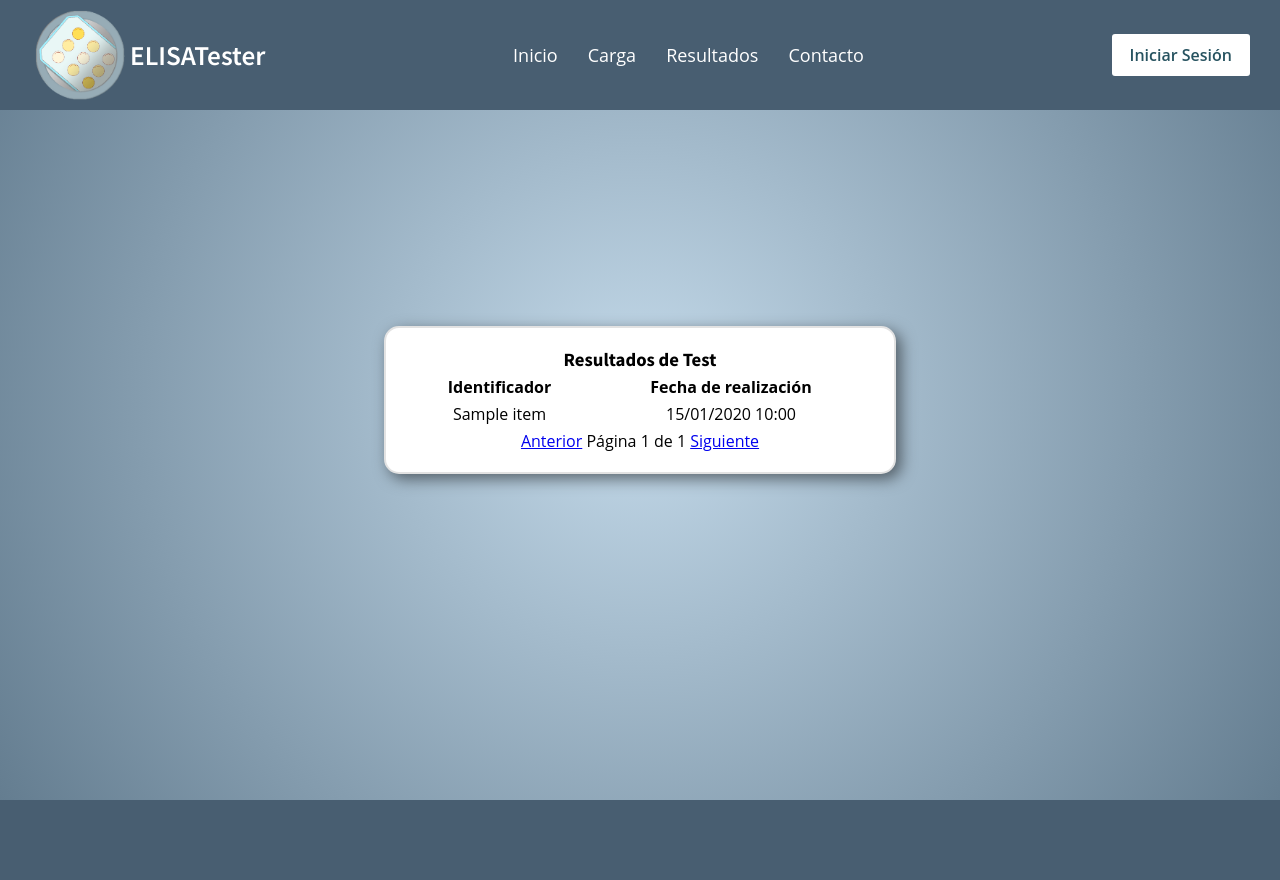
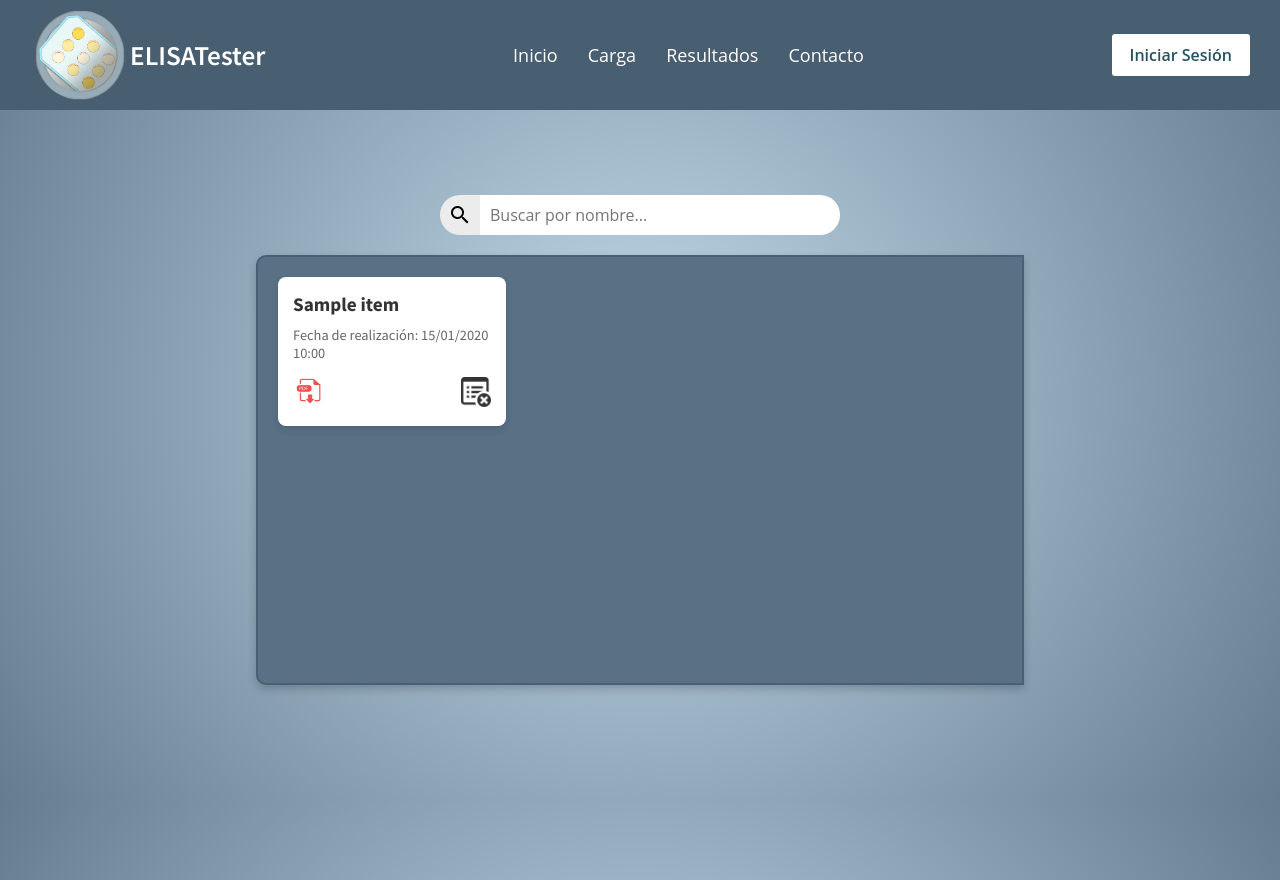
Before and after one commit to sofiaesc/proyectofinal, a Symfony app: template desarrollo_web/templates/front/test/test_list.html.twig in a window 1280 px wide. Before the commit the page ends 800 px from the top, so only its background shows below. Run offline with Twig, Linux system fonts and the light colour scheme; the template is opened without the code that fills it: most values are stand-ins (such as "Sample title", 1, 10 or a date in 2020); some libraries are stand-ins or nearby versions.

Commit message:
front informes

```diff
--- a/desarrollo_web/public/css/styles.css
+++ b/desarrollo_web/public/css/styles.css
@@ -291,7 +291,7 @@ header {
 
     .carga-container {
         background-color: #597085;
-        border: 2px solid #61656B;
+        border: 2px solid #486077;
         border-radius: 15px;
         padding: 20px;
         width: 80vw;
@@ -337,7 +337,7 @@ header {
 
     .carga-container {
         background-color: #597085;
-        border: 2px solid #61656B;
+        border: 2px solid #486077;
         border-radius: 15px;
         padding: 20px;
         width: 40vw;
@@ -409,7 +409,7 @@ input {
     display: flex;
     justify-content: center;
     align-items: center;
-    height: 100vh;
+    height: 110vh;
 }
 
 .body-container {
@@ -483,3 +483,124 @@ input {
 .custom-button:focus {
     outline: none;
 }
+
+/* SECCIÓN DE RESULTADOS*/
+/* Contenedor de items */
+.resultados-container {
+    background-color: #597085;
+    border: 2px solid #486077;
+    width: 60vw;
+    height: calc(60vh - 50px);
+    margin-top: 20px;
+    overflow-y: auto;
+    border-top-left-radius: 10px;
+    border-bottom-left-radius: 10px;
+    box-shadow: 0 4px 8px rgba(0, 0, 0, 0.2);
+    padding: 20px;
+}
+
+.items-container {
+    display: grid;
+    grid-template-columns: repeat(3, 1fr); /* 3 columnas */
+    gap: 20px; /* Espaciado entre items */
+}
+
+@media (max-width: 899px) {
+    .items-container {
+        grid-template-columns: repeat(2, 1fr);
+    }
+
+    .resultados-container {
+        width: 80vw;
+    }
+}
+
+/* Tarjetas individuales */
+.item-card {
+    background-color: #fff;
+    border-radius: 8px;
+    padding: 15px;
+    box-shadow: 0 4px 6px rgba(0, 0, 0, 0.1);
+    transition: transform 0.3s ease;
+}
+
+.item-card:hover {
+    transform: scale(1.05); /* Efecto hover */
+}
+
+.item-card h5 {
+    margin-bottom: 10px;
+    font-size: 1.2rem;
+    color: #333;
+}
+
+.item-card p {
+    margin-bottom: 15px;
+    font-size: 0.9rem;
+    color: #666;
+}
+
+.item-card .btn {
+    font-size: 0.8rem;
+}
+
+.d-flex {
+    display: flex;
+    justify-content: space-between; /* Asegura que los íconos estén a los extremos */
+    width: 100%;
+}
+
+.d-flex a {
+    display: inline-block;
+    text-align: center;
+}
+
+.ml-auto {
+    margin-left: auto; /* Empuja el segundo ícono hacia la derecha */
+}
+
+/* Contenedor principal que contiene tanto el buscador como los resultados */
+.contenedor-principal {
+    padding: 20px;  /* Espaciado general */
+    margin: 0 auto; /* Centrado del contenedor */
+}
+
+/* Barra de búsqueda con ícono dentro */
+.input-group {
+    width: 100%;
+    max-width: 400px; /* Limitar el ancho máximo */
+    margin: 0 auto; /* Centrar el formulario */
+    display: flex; /* Alinea los elementos en una fila */
+    align-items: center; /* Alinea verticalmente el ícono y el input */
+}
+
+/* Estilo para el ícono de la lupa */
+.input-group-text {
+    background-color: #ececec; /* Fondo suave para el ícono */
+    border-radius: 25px 0 0 25px; /* Bordes redondeados a la izquierda */
+    display: flex;
+    align-items: center; /* Centra el ícono verticalmente */
+    justify-content: center; /* Centra el ícono horizontalmente */
+    height: 40px; /* Aseguramos que la altura del ícono sea la misma que el input */
+    width: 40px; /* Ancho del ícono */
+    font-size: 18px; /* Tamaño de la lupa */
+    padding: 0; /* Eliminar cualquier relleno extra */
+}
+
+/* Estilo para el campo de texto */
+.input-group .form-control {
+    border-left: 0; /* Quitar borde izquierdo para que se conecte con el ícono */
+    border-radius: 0 25px 25px 0; /* Bordes redondeados a la derecha */
+    font-size: 16px; /* Tamaño de la fuente */
+    padding-left: 10px; /* Espacio para el texto */
+    height: 40px; /* Aseguramos que la altura sea la misma que el ícono */
+    flex: 1; /* Hace que el campo de texto ocupe el espacio restante */
+    margin: 0; /* Eliminar márgenes adicionales */
+}
+
+/* Estilo cuando el input tiene foco */
+.input-group .form-control:focus {
+    border-color: #007bff; /* Borde azul cuando tiene foco */
+    box-shadow: 0 0 8px rgba(0, 123, 255, 0.5); /* Sombra alrededor */
+    outline: none; /* Quitar contorno al hacer foco */
+}
--- a/desarrollo_web/public/js/base.js
+++ b/desarrollo_web/public/js/base.js
@@ -92,4 +92,5 @@ document.addEventListener('DOMContentLoaded', () => {
     } else {
         console.error('No se encontraron los elementos del modal o el botón.');
     }
+
 });
--- a/desarrollo_web/templates/front/test/test_list.html.twig
+++ b/desarrollo_web/templates/front/test/test_list.html.twig
@@ -4,56 +4,45 @@
 
 {% block body %}
 <div class="main-container">
-    <div class="container my-4">
-        <h3 class="text-center my-3">Resultados de Test</h3>
-        <div class="table-responsive">
-            <table class="table table-bordered text-center">
-                <thead class="thead-dark">
-                    <tr>
-                        <th class="columna">Identificador</th>
-                        <th class="columna">Fecha de realización</th>
-                    </tr>
-                </thead>
-                <tbody>
-                    {% for item in items %}
-                        <tr class="tabla-fila" onclick="window.location.href='{{ path('app_test_show', {'id': item.id}) }}'">
-                            <td class="columna">{{ item.nombreAlt }}</td>
-                            <td class="columna">{{ item.fechaHora|date('d/m/Y H:i') }}</td>
-                        </tr>
-                    {% else %}
-                        <tr>
-                            <td colspan="2" class="text-center">No hay resultados para mostrar.</td>
-                        </tr>
-                    {% endfor %}
-                </tbody>
-            </table>
+    <!-- Contenedor principal que incluye el buscador y los resultados -->
+    <div class="contenedor-principal">
+
+        <!-- Formulario de búsqueda -->
+        <div class="search-container">
+            <form method="get" action="{{ path('app_test_list') }}" class="d-flex align-items-center">
+                <!-- Barra de búsqueda con icono dentro -->
+                <div class="input-group">
+                    <!-- Ícono de lupa -->
+                    <span class="input-group-text" id="basic-addon1">
+                        <i class="material-icons">search</i>
+                    </span>
+                    <!-- Campo de texto -->
+                    <input type="text" name="search" class="form-control" placeholder="Buscar por nombre..." value="{{ search }}">
+                </div>
+            </form>
         </div>
 
-        <!-- Paginación -->
-        <div class="pagination justify-content-center mt-4">
-            <a href="?page={{ current_page - 1 }}" class="btn btn-secondary mx-1 {% if current_page == 1 %}disabled{% endif %}">Anterior</a>
-            <span class="mx-2">Página {{ current_page }} de {{ total_pages }}</span>
-            <a href="?page={{ current_page + 1 }}" class="btn btn-secondary mx-1 {% if current_page == total_pages %}disabled{% endif %}">Siguiente</a>
+        <!-- Contenedor de resultados -->
+        <div class="resultados-container">
+            <div class="items-container">
+                {% for item in items %}
+                    <div class="item-card">
+                        <h5>{{ item.nombreAlt }}</h5>
+                        <p>Fecha de realización: {{ item.fechaHora|date('d/m/Y H:i') }}</p>
+                        <div class="d-flex justify-content-between">
+                            <a href="{{ path('app_test_show', {'id': item.id}) }}" class="btn btn-link">
+                                <img src="{{ asset('images/pdf.png') }}" alt="Consultar informe" class="img-fluid" style="width: 30px; height: 30px;">
+                            </a>
+                            <a href="{{ path('app_test_show', {'id': item.id}) }}" class="btn btn-link ml-auto">
+                                <img src="{{ asset('images/delete.webp') }}" alt="Eliminar test" class="img-fluid" style="width: 30px; height: 30px;">
+                            </a>
+                        </div>
+                    </div>
+                {% else %}
+                    <p>No hay resultados para mostrar.</p>
+                {% endfor %}
+            </div>
         </div>
     </div>
 </div>
-
-<style>
-
-.table {
-    width: 100%;
-    border-collapse: separate;
-    border-spacing: 5px;
-}
-
-.tabla-fila {
-    cursor: pointer; /* Cambia el cursor para indicar que es clickeable */
-    transition: background-color 0.3s ease;
-}
-
-.tabla-fila:hover {
-    background-color: #f2f2f2;
-}
-
-</style>
 {% endblock %}
```
Also changed, not shown: desarrollo_web/src/Controller/TestController.php (+23 -18 lines), desarrollo_web/public/images/delete.webp (added), desarrollo_web/public/images/pdf.png (added).
